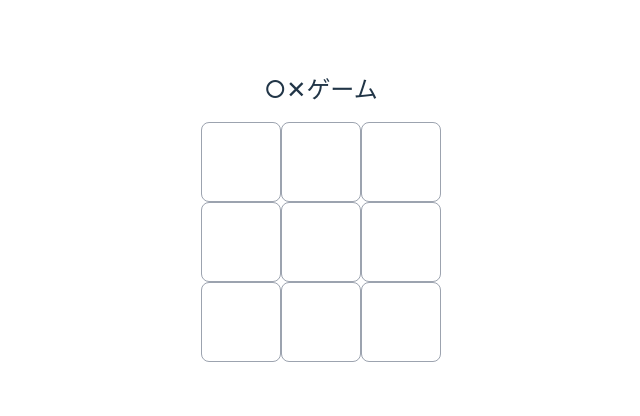
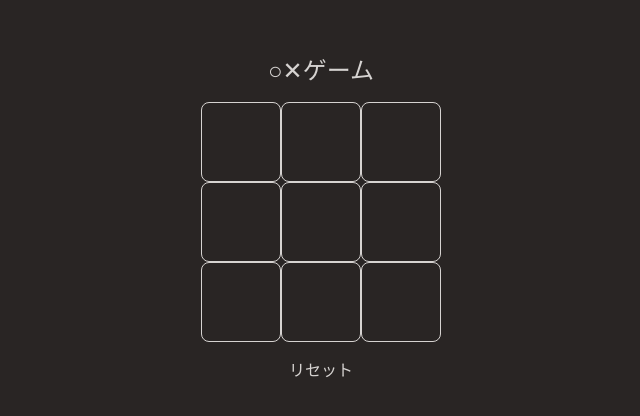
Before and after one commit to akiogitgit/round-robin-game, a React (Vite) app: page / in a window 1280 px wide. Shown: the part 182-598 px from the top of the page, without its empty margins (319-959 px from the left). Built offline with nearby package versions, Linux system fonts and the light colour scheme.

Commit message:
feat: ホバー、フォーカス時のスタイルを追加

```diff
--- a/src/App.tsx
+++ b/src/App.tsx
@@ -1,16 +1,23 @@
 import { useCallback, useState } from "react";
 
+const FIELD_SIZE = 3;
+
+type Tuple2D<T, S extends number, A1 extends T[] = [], A2 extends T[][] = []> = A2["length"] extends S
+  ? A2
+  : A1["length"] extends S
+  ? Tuple2D<T, S, [], [...A2, A1]>
+  : Tuple2D<T, S, [...A1, T], A2>;
+
 type Field = null | "○" | "✕";
-type Fields = [[Field, Field, Field], [Field, Field, Field], [Field, Field, Field]];
+type Fields = Tuple2D<Field, typeof FIELD_SIZE>;
 
-function App() {
-  const [fields, setFields] = useState<Fields>([
-    [null, null, null],
-    [null, null, null],
-    [null, null, null],
-  ]);
+export default function App() {
+  const [fields, setFields] = useState<Fields>(
+    [...Array(FIELD_SIZE)].map((_) => [...Array(FIELD_SIZE)].map((_) => null)) as Fields
+  );
   const [player, setPlayer] = useState<"○" | "✕">("✕");
   const [winner, setWinner] = useState<null | "○" | "✕">(null);
+  const [currentField, setCurrentField] = useState<[number, number]>([-1, -1]);
 
   const checkAllElementsEqual = (array: readonly any[]) => {
     // 配列の重複を無くす
@@ -82,24 +89,36 @@ function App() {
       fillField(x, y);
       changePlayer();
       judgeWinner();
+
+      setCurrentField([x, y]);
+      setTimeout((_) => setCurrentField([-1, -1]), 3000);
     },
     [changePlayer, fields, fillField, judgeWinner, winner]
   );
 
   return (
-    <div className="flex flex-col flex-1 w-100vw justify-center items-center">
+    <div className="flex flex-col bg-stone-800 flex-1 min-h-100vh text-stone-300 w-100vw justify-center items-center">
       <h1 className="text-2xl">○✕ゲーム</h1>
 
       <div className="mt-4">
-        {fields.map((_, i1) => (
-          <div className="flex" key={i1}>
-            {_.map((v, i2) => (
+        {fields.map((_, index1) => (
+          <div className="flex" key={index1}>
+            {_.map((value, index2) => (
               <button
-                className="border border-gray-400 h-20 text-30px w-20"
-                onClick={() => onClickField(i1, i2)}
-                key={i2}
+                // 押されているものはホバー、フォーカスのスタイルが当たらない
+                // ただし押してから3秒間はフォーカスのスタイルが当たる
+                className={`border rounded-lg border-stone-300 h-20 text-30px w-20 duration-200 ${
+                  !value && !winner && "hover:(border-stone-100 bg-stone-700)"
+                } ${
+                  !winner &&
+                  (currentField.join(" ") === `${index1} ${index2}` || !value) &&
+                  "focus:(ring-3 ring-stone-100)"
+                }`}
+                tabIndex={value || winner ? -1 : 1}
+                onClick={() => onClickField(index1, index2)}
+                key={index2}
               >
-                {v}
+                {value}
               </button>
             ))}
           </div>
@@ -107,8 +126,17 @@ function App() {
       </div>
 
       {winner && <p className="mt-4 text-2xl">{winner}の勝ち</p>}
+
+      <button
+        className="mt-4"
+        onClick={() => {
+          setFields([...Array(FIELD_SIZE)].map((_) => [...Array(FIELD_SIZE)].map((_) => null)) as Fields);
+          setPlayer("✕");
+          setWinner(null);
+        }}
+      >
+        リセット
+      </button>
     </div>
   );
 }
-
-export default App;
--- a/src/index.css
+++ /dev/null
@@ -1,69 +0,0 @@
-:root {
-  font-family: Inter, system-ui, Avenir, Helvetica, Arial, sans-serif;
-  line-height: 1.5;
-  font-weight: 400;
-
-  color-scheme: light dark;
-  color: rgba(255, 255, 255, 0.87);
-  background-color: #242424;
-
-  font-synthesis: none;
-  text-rendering: optimizeLegibility;
-  -webkit-font-smoothing: antialiased;
-  -moz-osx-font-smoothing: grayscale;
-  -webkit-text-size-adjust: 100%;
-}
-
-a {
-  font-weight: 500;
-  color: #646cff;
-  text-decoration: inherit;
-}
-a:hover {
-  color: #535bf2;
-}
-
-body {
-  margin: 0;
-  display: flex;
-  place-items: center;
-  min-width: 320px;
-  min-height: 100vh;
-}
-
-h1 {
-  font-size: 3.2em;
-  line-height: 1.1;
-}
-
-button {
-  border-radius: 8px;
-  border: 1px solid transparent;
-  padding: 0.6em 1.2em;
-  font-size: 1em;
-  font-weight: 500;
-  font-family: inherit;
-  background-color: #1a1a1a;
-  cursor: pointer;
-  transition: border-color 0.25s;
-}
-button:hover {
-  border-color: #646cff;
-}
-button:focus,
-button:focus-visible {
-  outline: 4px auto -webkit-focus-ring-color;
-}
-
-@media (prefers-color-scheme: light) {
-  :root {
-    color: #213547;
-    background-color: #ffffff;
-  }
-  a:hover {
-    color: #747bff;
-  }
-  button {
-    background-color: #f9f9f9;
-  }
-}
```
Also changed, not shown: src/main.tsx (+7 -8 lines).
